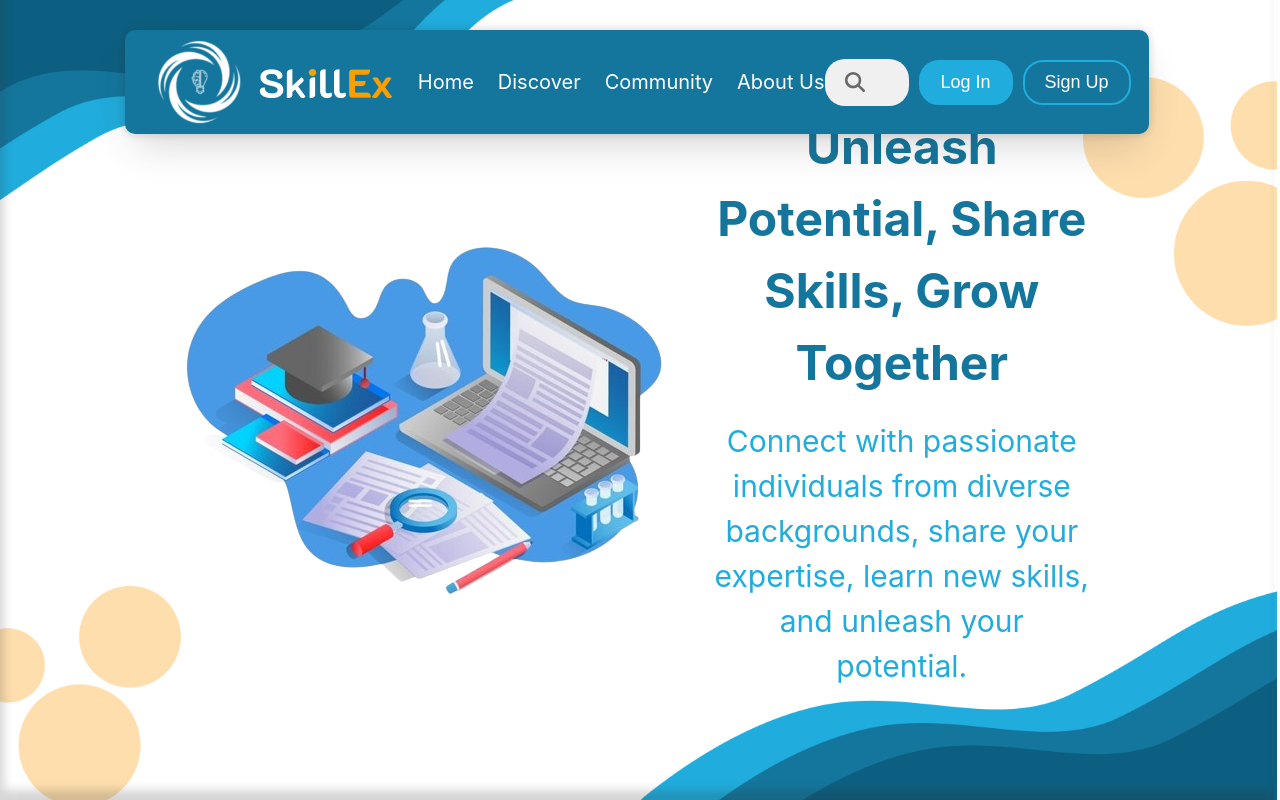
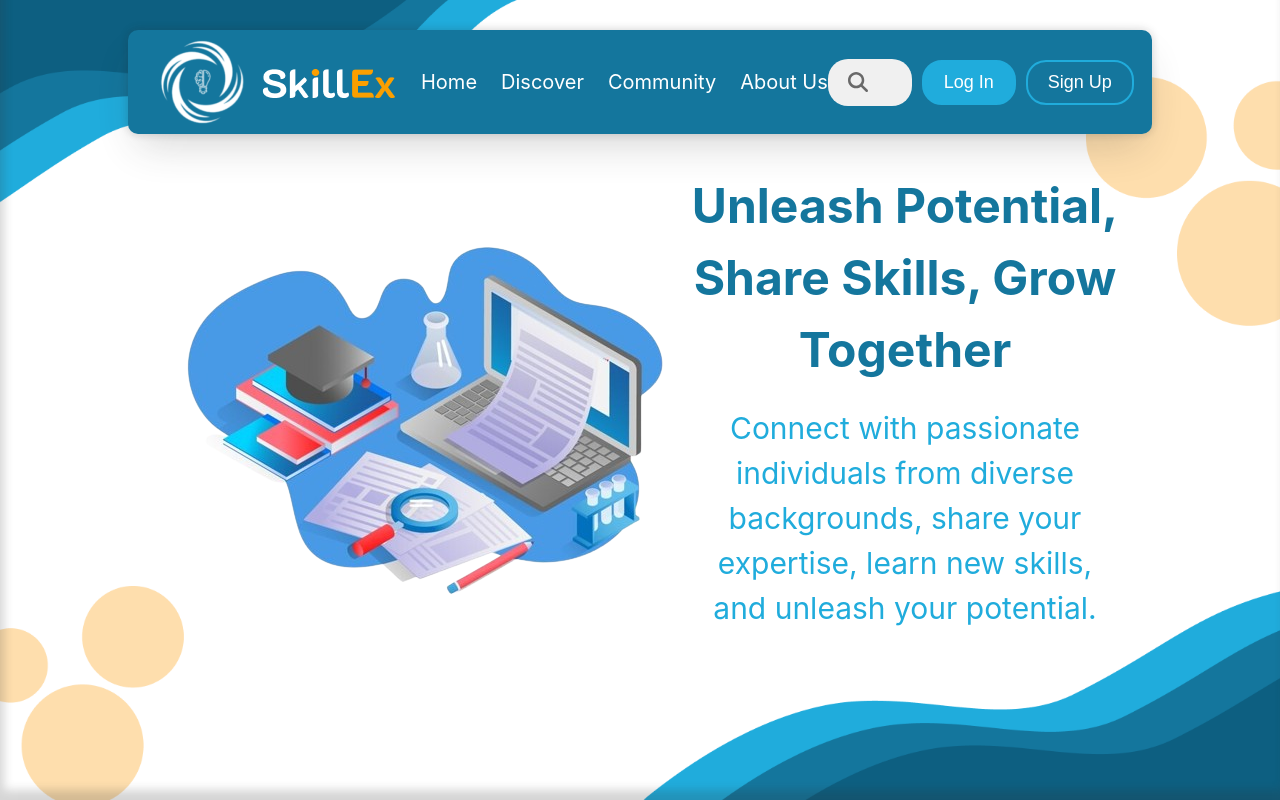
Before and after one commit to makhoulshbeeb/skill-ex-front, a React (Vite) app in the folder SkillEx/: page / in a window 1280 px wide. Built offline with nearby package versions, Linux system fonts and the light colour scheme; no server answers.

Commit message:
Updated navbar css

```diff
--- a/SkillEx/src/components/chat/ChatSidebar.jsx
+++ b/SkillEx/src/components/chat/ChatSidebar.jsx
@@ -22,7 +22,7 @@ export default function ChatSidebar() {
 
     if (data) {
         chats = data.filter(function (el) {
-            return el.participants[0].displayName.match(new RegExp(String.raw`.*${chatSearch}.*`, "i"));
+            return el.participants[0].displayName.match(new RegExp(String.raw`.*${chatSearch.trim()}.*`, "i"));
         })
     }
 
--- a/SkillEx/src/components/common/UserTag.jsx
+++ b/SkillEx/src/components/common/UserTag.jsx
@@ -10,7 +10,7 @@ export default function UserTag({ user }) {
                 color="var(--background-color)"
                 fontSize={"0.75rem"}
             />
-            <p>{user.displayName}</p>
+            <p>{user.displayName.split(' ')[0]}</p>
             <img src={user.picture} alt={`${user.username}'s picture`} />
         </div>
     )
--- a/SkillEx/src/components/common/styles/CategoryDisplayPanel.css
+++ b/SkillEx/src/components/common/styles/CategoryDisplayPanel.css
@@ -13,6 +13,7 @@
     box-shadow: 0 1rem 2rem -0.5rem var(--shadow-color),
         0 0 0.5rem 0 var(--shadow-color);
 
+    z-index: -2;
     overflow: hidden;
     cursor: pointer;
 }
--- a/SkillEx/src/main.css
+++ b/SkillEx/src/main.css
@@ -66,8 +66,9 @@ body {
     margin: 0;
     display: flex;
     place-items: center;
-    min-width: 320px;
+    width: 100dvw;
     min-height: 100vh;
+    overflow-x: hidden;
 }
 
 
--- a/SkillEx/src/pages/Explore.jsx
+++ b/SkillEx/src/pages/Explore.jsx
@@ -21,7 +21,7 @@ export default function Explore() {
 
     if (data) {
         items = data.filter(function (el) {
-            return el.name.match(new RegExp(String.raw`.*${itemSearch}.*`, "i"));
+            return el.name.match(new RegExp(String.raw`.*${itemSearch.trim()}.*`, "i"));
         })
     }
     return (
--- a/SkillEx/src/pages/styles/Explore.css
+++ b/SkillEx/src/pages/styles/Explore.css
@@ -6,6 +6,7 @@
 
     width: 100dvw;
     height: 100dvh;
+    padding-bottom: 1.5rem;
 }
 
 .explore-page>header {
@@ -40,7 +41,9 @@
     justify-content: center;
     gap: 1.5rem;
 
+    /* box-shadow: -0.2rem -0.5rem 0.5rem 0 inset var(--shadow-color); */
 
     overflow-y: scroll;
     flex-grow: 1;
+    padding-bottom: 1.5rem;
 }
--- a/SkillEx/src/pages/styles/Home.css
+++ b/SkillEx/src/pages/styles/Home.css
@@ -4,14 +4,14 @@
     align-items: center;
     gap: 2rem;
 
-    width: 99.5dvw;
+    width: 100dvw;
 }
 
 /********* HERO SECTION *********/
 
 .hero-section {
     height: 100dvh;
-    width: 100%;
+    width: 100dvw;
     box-shadow: 0.2rem -0.5rem 0.5rem 0 inset var(--shadow-color);
 
     display: flex;
@@ -22,7 +22,7 @@
 .hero-section>img {
     object-fit: cover;
     height: 100dvh;
-    width: 100%;
+    width: 100dvw;
     position: absolute;
     z-index: -1;
 }
```
